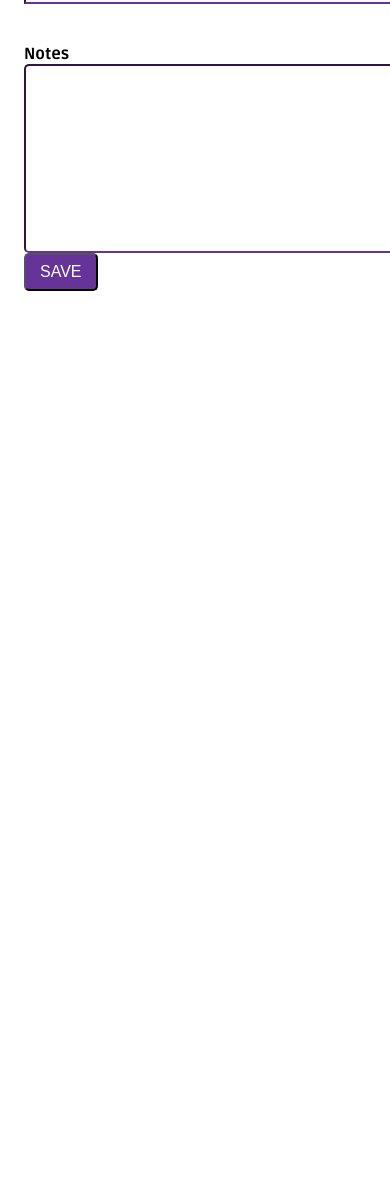
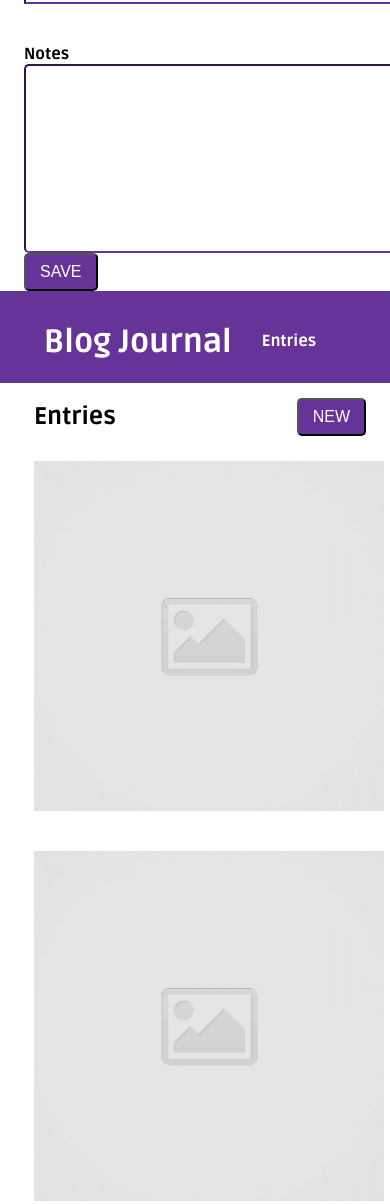
Before and after one commit to Youssef-Najjarine/code-journal, a website: page index.html in a window 390 px wide. Shown: the part 722-1926 px from the top of the page. Before the commit the page ends 1013 px from the top, so only its background shows below. Drawn offline with Linux system fonts and the light colour scheme.

Commit message:
Matched HTML and CSS to wireframe and checked mobile screen. #3-4

```diff
--- a/css/styles.css
+++ b/css/styles.css
@@ -55,7 +55,8 @@ label {
   padding-bottom: 150px;
 }
 
-.save {
+.save,
+.new {
   border-radius: 5px;
   font-size: 16px;
   text-decoration: none;
@@ -64,3 +65,25 @@ label {
   color: white;
   text-transform: uppercase;
 }
+
+.entriesDiv {
+  margin-left: 10px;
+  display: flex;
+  justify-content: space-between;
+  align-items: center;
+}
+
+ul {
+  margin: 10px;
+  list-style-type: none;
+  padding: 0;
+}
+
+li {
+  margin: 0 0 40px 0;
+  display: flex;
+}
+
+li img {
+  margin-right: 50px;
+}
--- a/index.html
+++ b/index.html
@@ -49,8 +49,49 @@
     </div>
     <button class="save">Save</button>
     </div>
+  </form>
+  </div>
 
-  </form>
+  <div data-view="entries">
+    <div class="purpleBar">
+    <div class="nav">
+      <h1>Blog Journal</h1>
+
+      <a href="#">Entries</a>
+    </div>
+  </div>
+    <div class="container">
+      <div class="entriesDiv">
+
+        <h2>Entries</h2>
+        <div>
+        <button class="new">new</button>
+        </div>
+      </div>
+    <ul>
+      <li>
+        <img src="images/placeholder-image-square.jpg" />
+        <div class="textContent">
+          <h3>Gengar</h3>
+          <p>My name is Gengar!</p>
+        </div>
+      </li>
+      <li>
+        <img src="images/placeholder-image-square.jpg" />
+        <div class="textContent">
+        <h3>Gengar</h3>
+        <p>My name is Gengar!</p>
+        </div>
+      </li>
+      <li>
+        <img src="images/placeholder-image-square.jpg" />
+        <div class="textContent">
+          <h3>Gengar</h3>
+          <p>My name is Gengar!</p>
+        </div>
+      </li>
+    </ul>
+    </div>
   </div>
   <script src="js/main.js"></script>
   <script src="js/data.js"></script>
```
